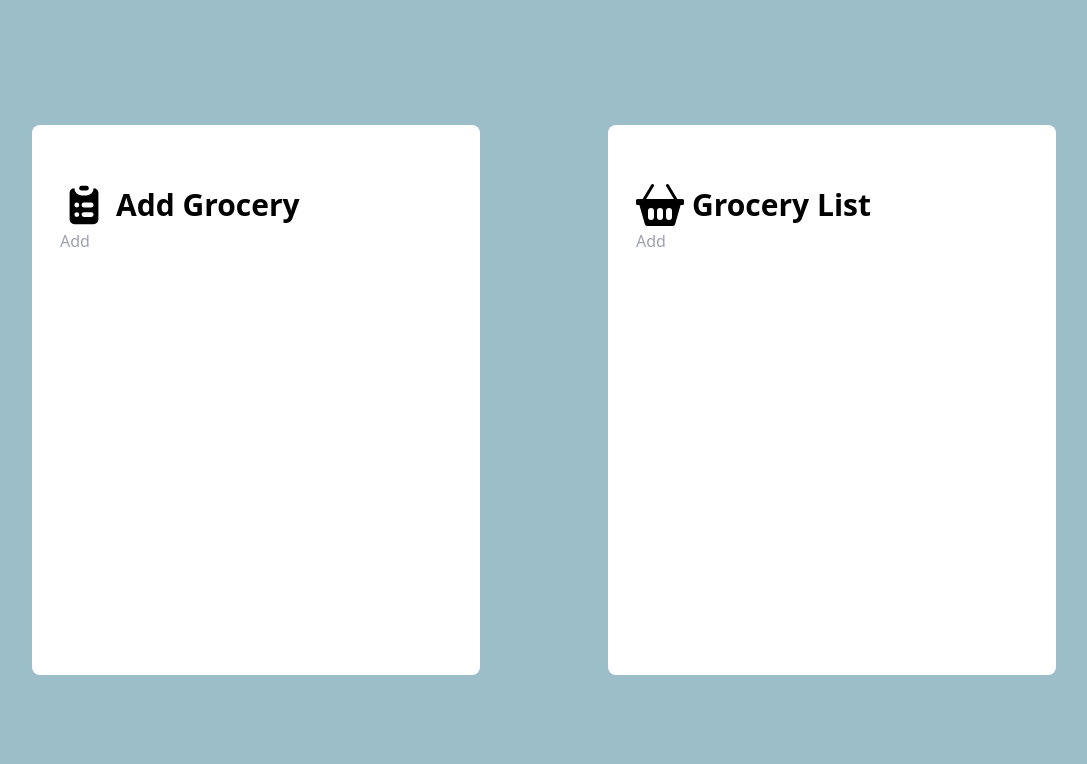
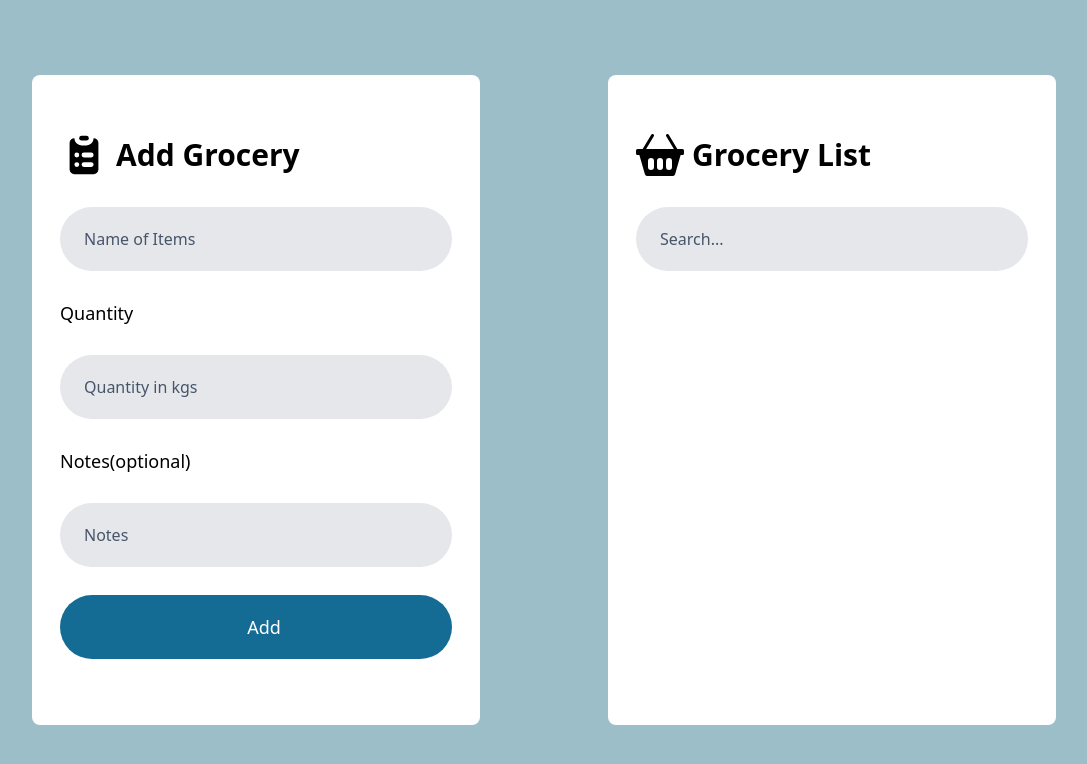
Before and after one commit to Ariesdiamond12/mlab_shopping_list, a React app: page / in a window 1280 px wide. Shown: the top 764 px of the page, without its empty margins (96-1183 px from the left). Built offline with nearby package versions, Linux system fonts and the light colour scheme; the HTML template or start-up script is replaced by a standard one.

Commit message:
Updated my code

```diff
--- a/src/components/Login.jsx
+++ b/src/components/Login.jsx
@@ -12,15 +12,15 @@ function Login() {
 
       {/* Form */}
       <div className="flex justify-center items-center h-full">
-        <form className="max-w-[400px] w-full mx-auto bg-white p-8">
+        <form className="max-w-[400px] w-full mx-auto bg-white p-8 rounded-lg">
           <h2 className="text-3xl font-bold text-center py-8">Login</h2>
-          <div className="flex flex-col mb-4">
+          <div className="flex flex-col py-2">
             <label> Username</label>
-            <input type="text" className="border-relative p-2" />
+            <input type="text" className="border p-2 rounded-lg" />
           </div>
-          <div className="flex flex-col mb-4">
+          <div className="flex flex-col py-2">
             <label>Password</label>
-            <input className="border-relative p-2" type="password" />
+            <input className="border p-2 rounded-lg" type="password" />
           </div>
           <button className="w-full py-3 mt-8 bg-[#001845] hover:bg-[#0353a4] relative text-white rounded-lg">
             Log In
--- a/src/components/ShoppingList.jsx
+++ b/src/components/ShoppingList.jsx
@@ -6,21 +6,45 @@ function ShoppingList() {
   return (
     <div className="bg-[#9BBEC8] flex py-4 min-h-screen justify-evenly">
       {/* 1st Column */}
-      <div className="bg-white place-self-center w-1/2 max-w-md flex flex-col p-7 min-h-[550px] rounded-lg">
+      <div className="bg-white place-self-center w-11/12 max-w-md flex flex-col p-7 min-h-[650px] rounded-lg">
         {/* Title */}
         <div className="flex items-center mt-7 gap-2">
           <HiClipboardList className="text-5xl" />
           <h1 className="text-3xl font-semibold">Add Grocery</h1>
         </div>
+
         {/* Input Box */}
 
         <div>
-          <input type="text" placeholder="Add " />
+          <input
+            className="flex items-center my-7 bg-gray-200 outline-none h-16 w-full pl-6 pr-2 placeholder:text-slate-600 rounded-full"
+            type="text"
+            placeholder="Name of Items"
+          />
         </div>
+        <label htmlFor="quantity">
+          <h1 className="text-lg font-medium">Quantity</h1>
+        </label>
+        <input
+          className="flex items-center my-7 bg-gray-200 outline-none h-16 w-full pl-6 pr-2 placeholder:text-slate-600 rounded-full"
+          type="text"
+          placeholder="Quantity in kgs"
+        />
+        <label htmlFor="quantity">
+          <h1 className="text-lg font-medium">Notes(optional)</h1>
+        </label>
+        <input
+          className="flex items-center my-7 bg-gray-200 outline-none h-16 w-full pl-6 pr-2 placeholder:text-slate-600 rounded-full"
+          type="text"
+          placeholder="Notes"
+        />
+        <button className="border-none rounded-full bg-[#146C94] h-16 w-full pl-6 pr-2 text-white text-lg font-medium cursor-pointer">
+          Add
+        </button>
       </div>
 
       {/*   2nd Column */}
-      <div className="bg-white place-self-center w-1/2 max-w-md flex flex-col p-7 min-h-[550px] rounded-lg">
+      <div className="bg-white place-self-center w-1/2 max-w-md flex flex-col p-7 min-h-[650px] rounded-lg">
         {/* Title */}
         <div className="flex items-center mt-7 gap-2">
           <BsBasket2Fill className="text-5xl" />
@@ -29,7 +53,11 @@ function ShoppingList() {
         {/* Input Box */}
 
         <div>
-          <input type="text" placeholder="Add " />
+          <input
+            className="flex items-center my-7 bg-gray-200 outline-none h-16 w-full pl-6 pr-2 placeholder:text-slate-600 rounded-full"
+            type="text"
+            placeholder="Search..."
+          />
         </div>
       </div>
     </div>
```
